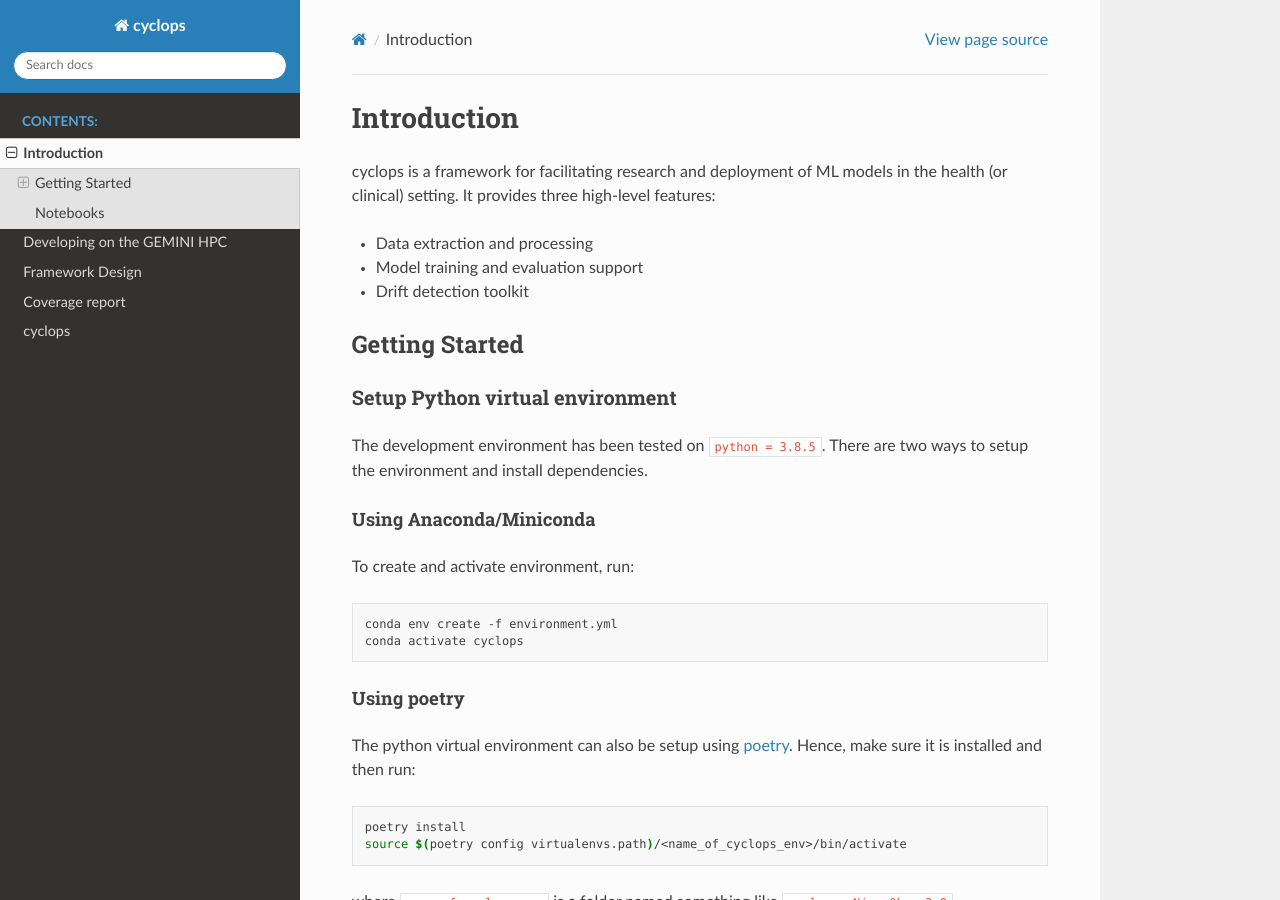
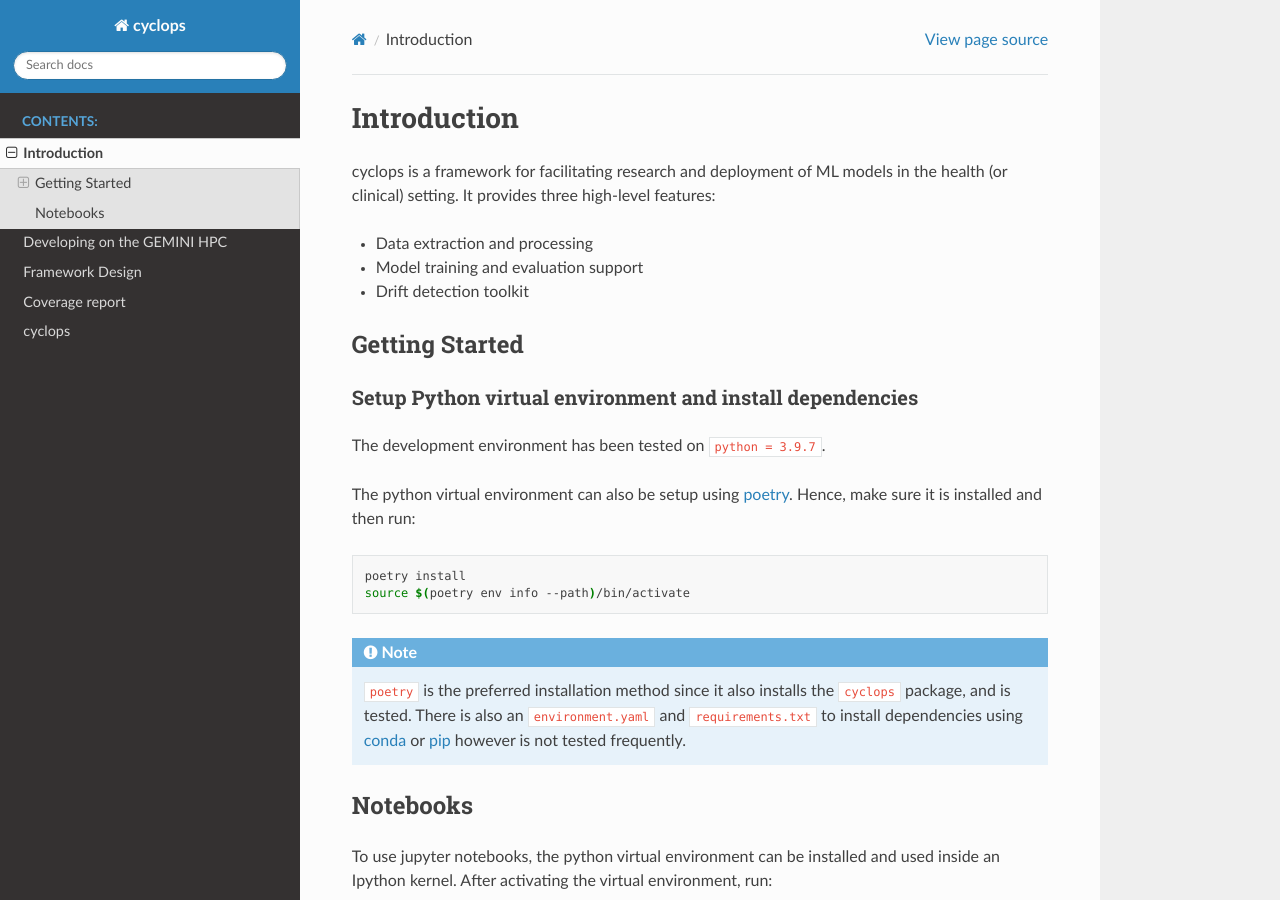
Before and after one commit to VectorInstitute/cyclops, a Sphinx documentation site: the page built from docs/source/intro.rst, in a window 1280 px wide and 900 px high. Built offline with Sphinx 7.4.7 and the Read the Docs theme 2.0.0, drawn with Linux system fonts in a browser that asks for light colours; some of the changed text lies outside the part shown.

Commit message:
Update docs after updating deps

```diff
--- a/docs/source/intro.rst
+++ b/docs/source/intro.rst
@@ -13,24 +13,11 @@ in the health (or clinical) setting. It provides three high-level features:
 Getting Started
 ---------------
 
-Setup Python virtual environment
-^^^^^^^^^^^^^^^^^^^^^^^^^^^^^^^^
+Setup Python virtual environment and install dependencies
+^^^^^^^^^^^^^^^^^^^^^^^^^^^^^^^^^^^^^^^^^^^^^^^^^^^^^^^^^
 
-The development environment has been tested on ``python = 3.8.5``.
-There are two ways to setup the environment and install dependencies.
+The development environment has been tested on ``python = 3.9.7``.
 
-Using Anaconda/Miniconda
-~~~~~~~~~~~~~~~~~~~~~~~~
-
-To create and activate environment, run:
-
-.. code-block:: bash
-
-   conda env create -f environment.yml
-   conda activate cyclops
-
-Using poetry
-~~~~~~~~~~~~
 
 The python virtual environment can also be setup using
 `poetry <https://python-poetry.org/docs/#installation>`_. Hence, make sure it is
@@ -39,10 +26,15 @@ installed and then run:
 .. code-block:: bash
 
     poetry install
-    source $(poetry config virtualenvs.path)/<name_of_cyclops_env>/bin/activate
+    source $(poetry env info --path)/bin/activate
 
-where ``name_of_cyclops_env`` is a folder named something like
-``cyclops-mNjqcr0k-py3.8``.
+
+.. note::
+    ``poetry`` is the preferred installation method since it also installs
+    the ``cyclops`` package, and is tested. There is also an ``environment.yaml``
+    and ``requirements.txt`` to install dependencies using
+    `conda <https://docs.conda.io/en/latest/miniconda.html>`_ or
+    `pip <https://pypi.org/project/pip/>`_ however is not tested frequently.
 
 
 Notebooks
```
Also changed, not shown: README.md (+10 -20 lines), docs/source/gemini_hpc.rst (+0 -7 lines).
